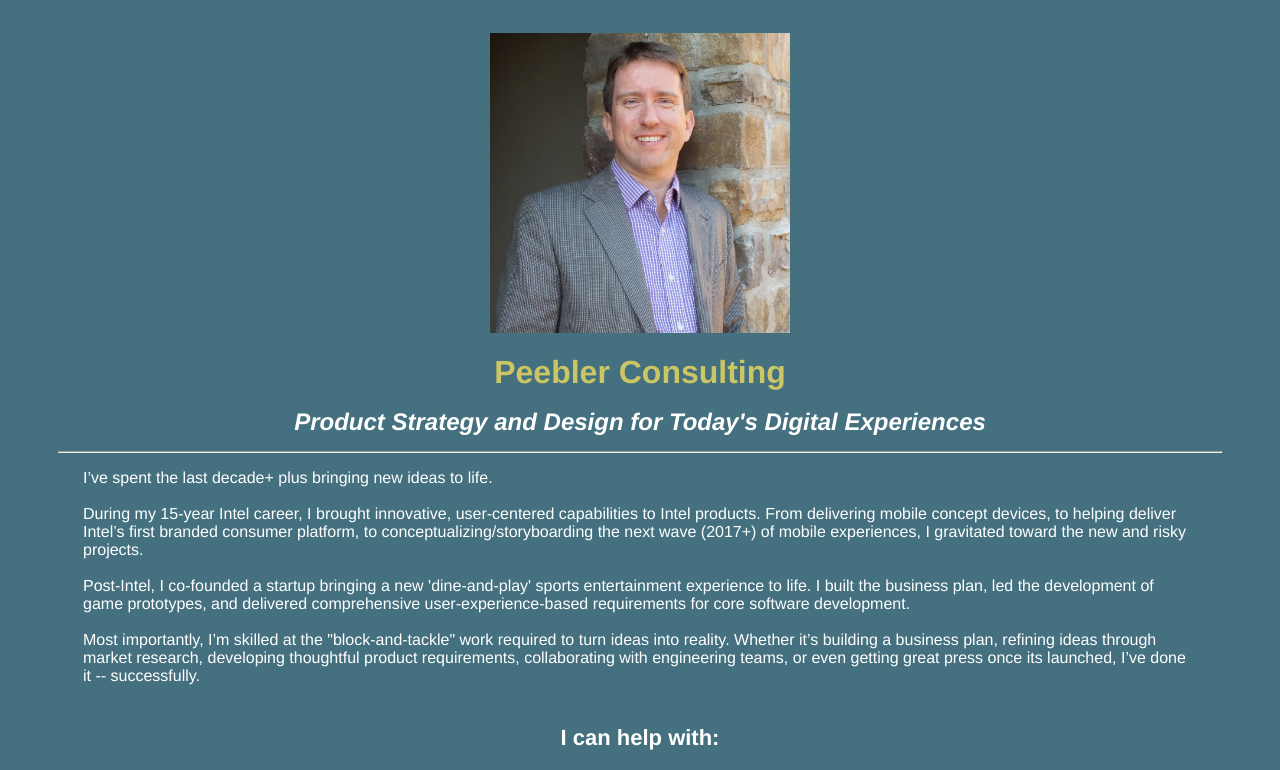
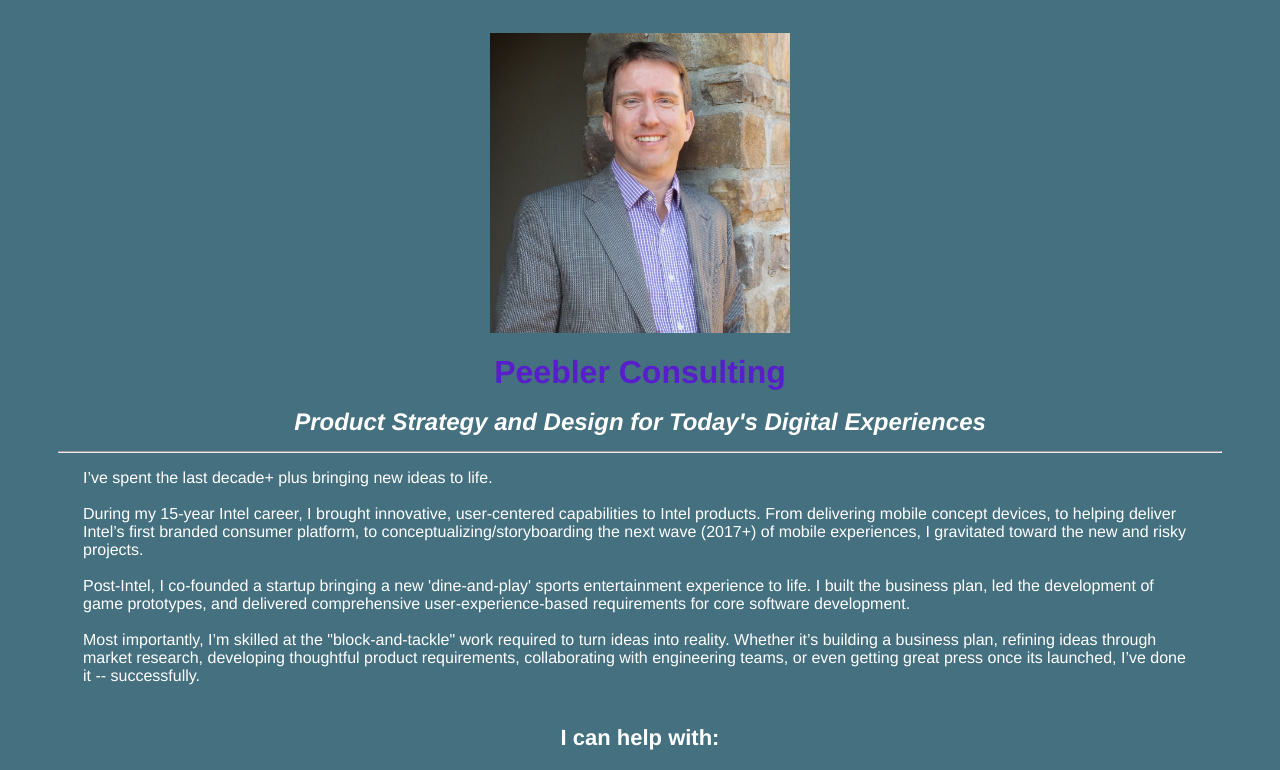
Before and after one commit to bryanpeebler/bryanpeebler.github.io, a plain HTML site: page Unit_3/index.html in a window 1280 px wide. Shown: the top 770 px of the page. Drawn offline with Linux system fonts and the light colour scheme.

Commit message:
sedge
sdfg

```diff
--- a/Unit_3/style.css
+++ b/Unit_3/style.css
@@ -11,7 +11,7 @@ p {
 }
 
 h1 {
-	color: #CBC563;
+	color: #591ECB;
 	text-align: center;
 }
 
```
